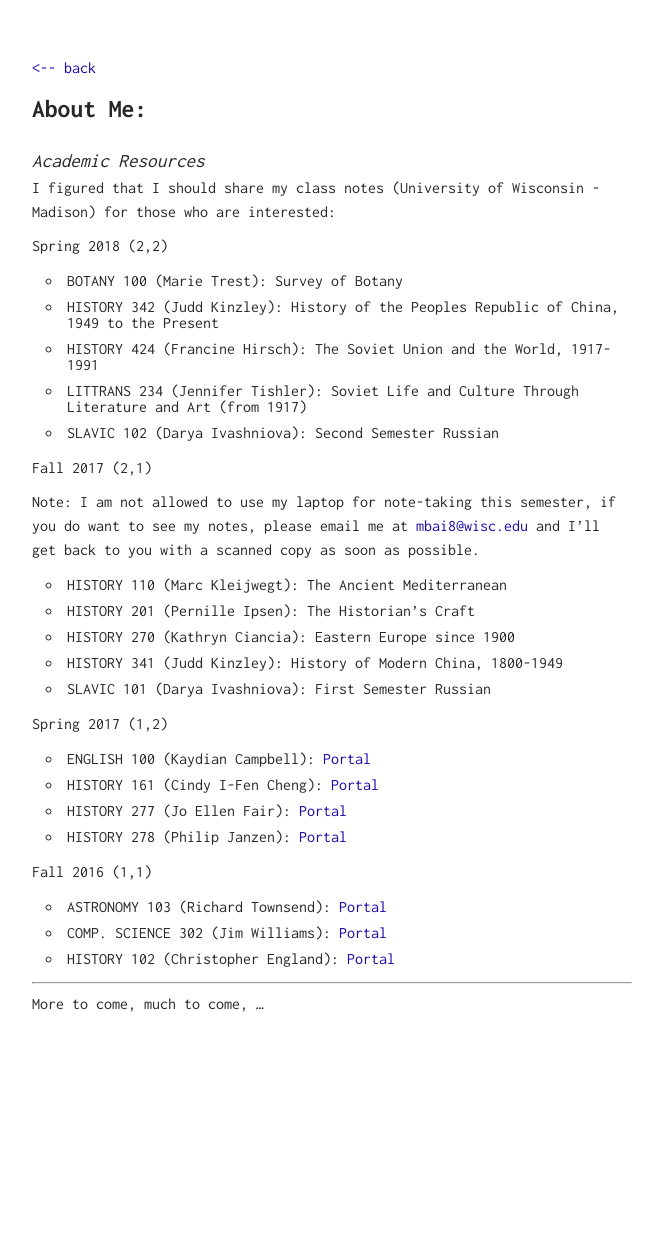
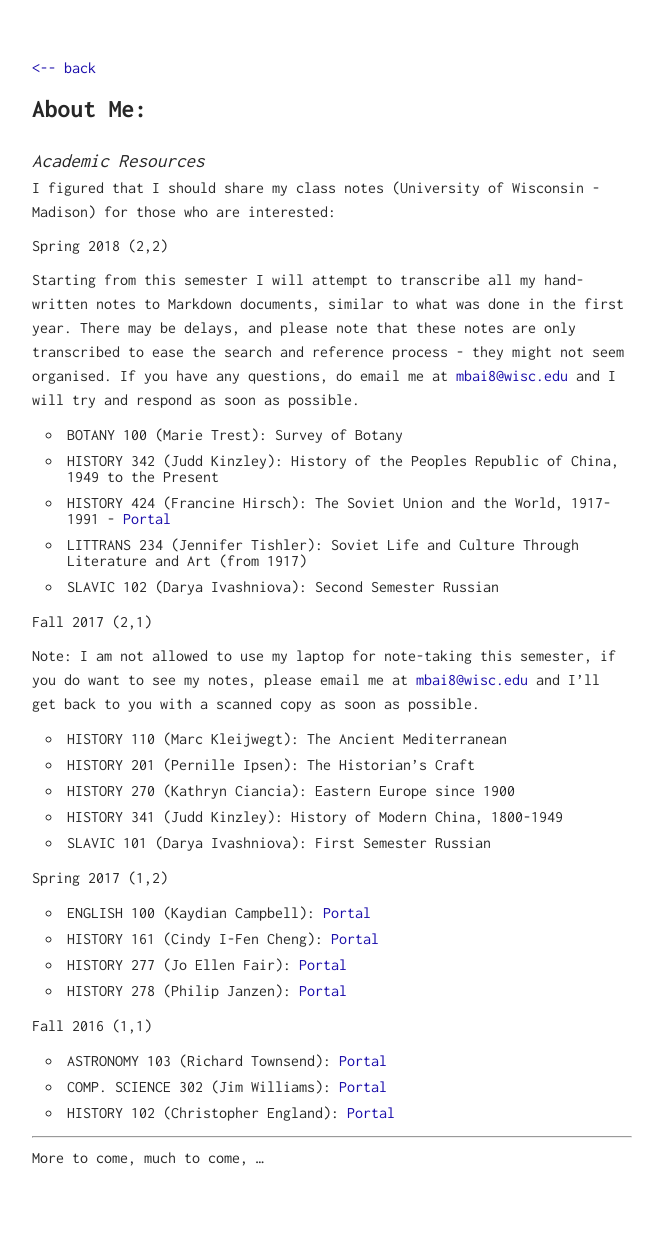
Before and after one commit to MingcongBai/MingcongBai.github.io, a Jekyll site: the page built from resources/index.md, in a window 1280 px wide. Shown: the whole page, without its empty margins (308-971 px from the left). Built offline with Jekyll 4.4.1, drawn with Linux system fonts in a browser that asks for light colours; our own code applies the rules of GitHub Pages for plain Markdown files; before the commit the page ends 1086 px from its top, so only the background shows below that.

Commit message:
Update index.md

```diff
--- a/resources/index.md
+++ b/resources/index.md
@@ -9,9 +9,11 @@
 
 **Spring 2018 (2,2)**
 
+Starting from this semester I will attempt to transcribe all my hand-written notes to Markdown documents, similar to what was done in the first year. There may be delays, and please note that these notes are only transcribed to ease the search and reference process - they might not seem organised. If you have any questions, do email me at [mbai8@wisc.edu](mailto:mbai8@wisc.edu) and I will try and respond as soon as possible.
+
 - BOTANY 100 (Marie Trest): Survey of Botany
 - HISTORY 342 (Judd Kinzley): History of the Peoples Republic of China, 1949 to the Present
-- HISTORY 424 (Francine Hirsch): The Soviet Union and the World, 1917-1991
+- HISTORY 424 (Francine Hirsch): The Soviet Union and the World, 1917-1991 - [Portal](https://github.com/MingcongBai/history424-notes)
 - LITTRANS 234 (Jennifer Tishler): Soviet Life and Culture Through Literature and Art (from 1917)
 - SLAVIC 102 (Darya Ivashniova): Second Semester Russian
 
```
